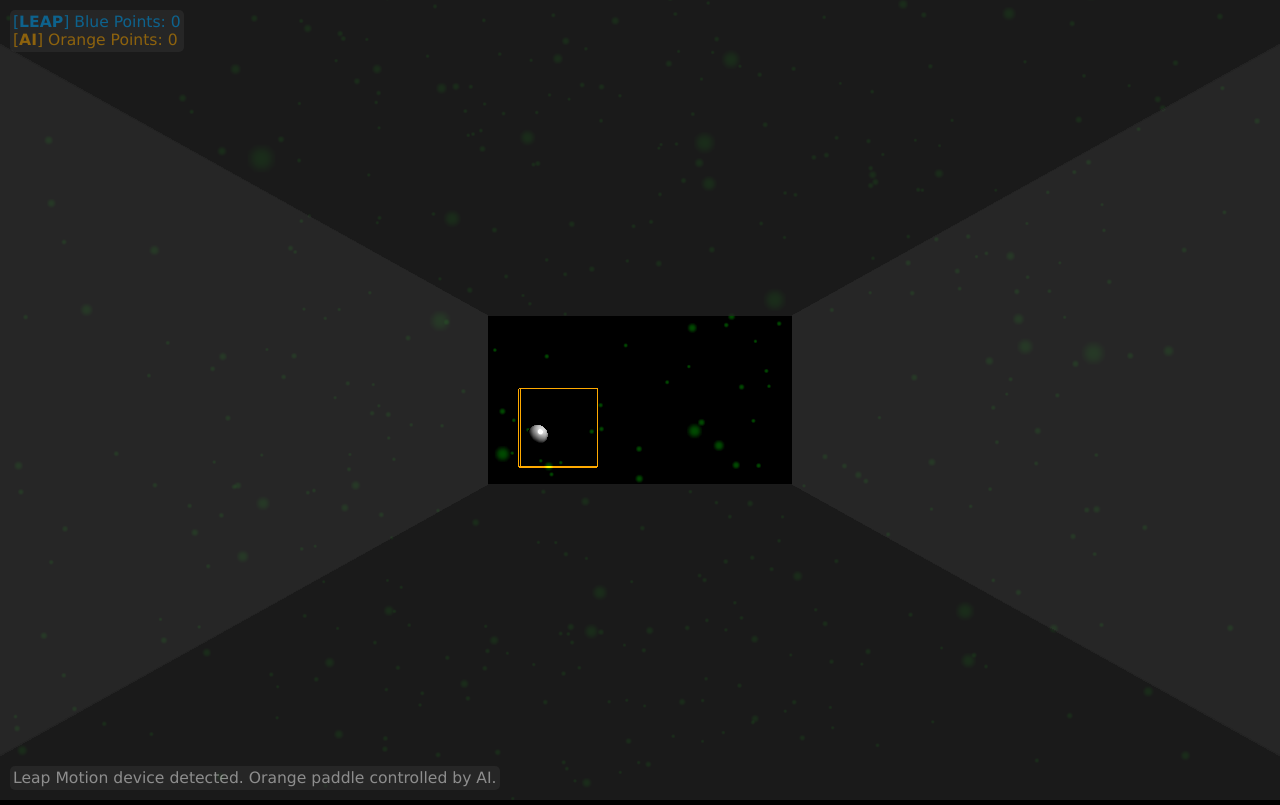
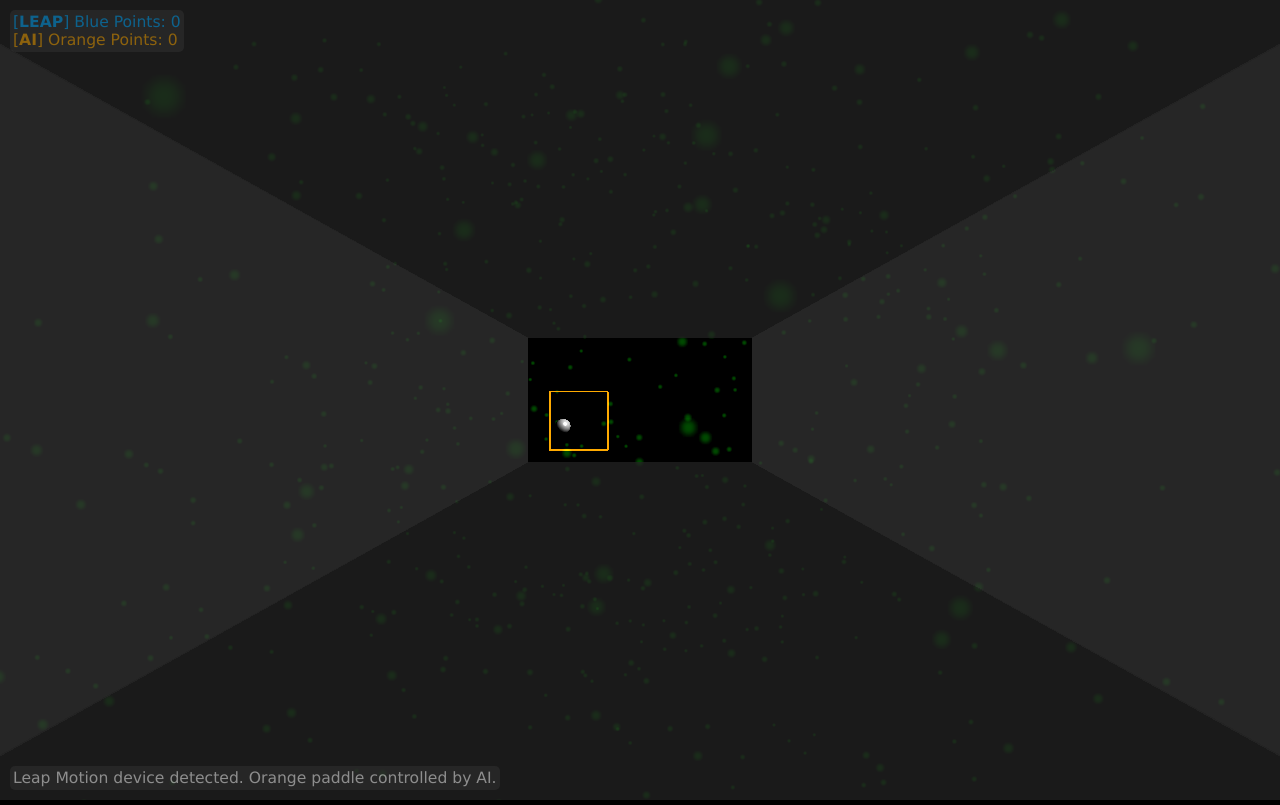
Before and after one commit to ytham/leappong, a plain HTML site: page index.html in a window 1280 px wide. Drawn offline with Linux system fonts and the light colour scheme; animation ran at ten frames a second.

Commit message:
Change perspective

```diff
--- a/index.html
+++ b/index.html
@@ -123,10 +123,10 @@ function init() {
   document.body.appendChild(renderer.domElement);
 
   // camera
-  camera = new THREE.PerspectiveCamera(42, window.innerWidth/window.innerHeight, 1, 1400);
+  camera = new THREE.PerspectiveCamera(58, window.innerWidth/window.innerHeight, 1, 1400);
   camera.position.x = 0;
   camera.position.y = 0;
-  camera.position.z = 670;
+  camera.position.z = 590;
   camera.lookAt(new THREE.Vector3(0,0,0));
   //camera.rotation.x = 45 * (Math.PI / 180);
 
@@ -267,8 +267,6 @@ function update() {
       particleRotationSpeed = -particleRotationSpeed;
     }
   }
-
-  //console.log(paddle_near.position.x + " | " + ball.position.x);
 
   // computer paddle intersect
   if(intersect_computer.length > 0) {
```
